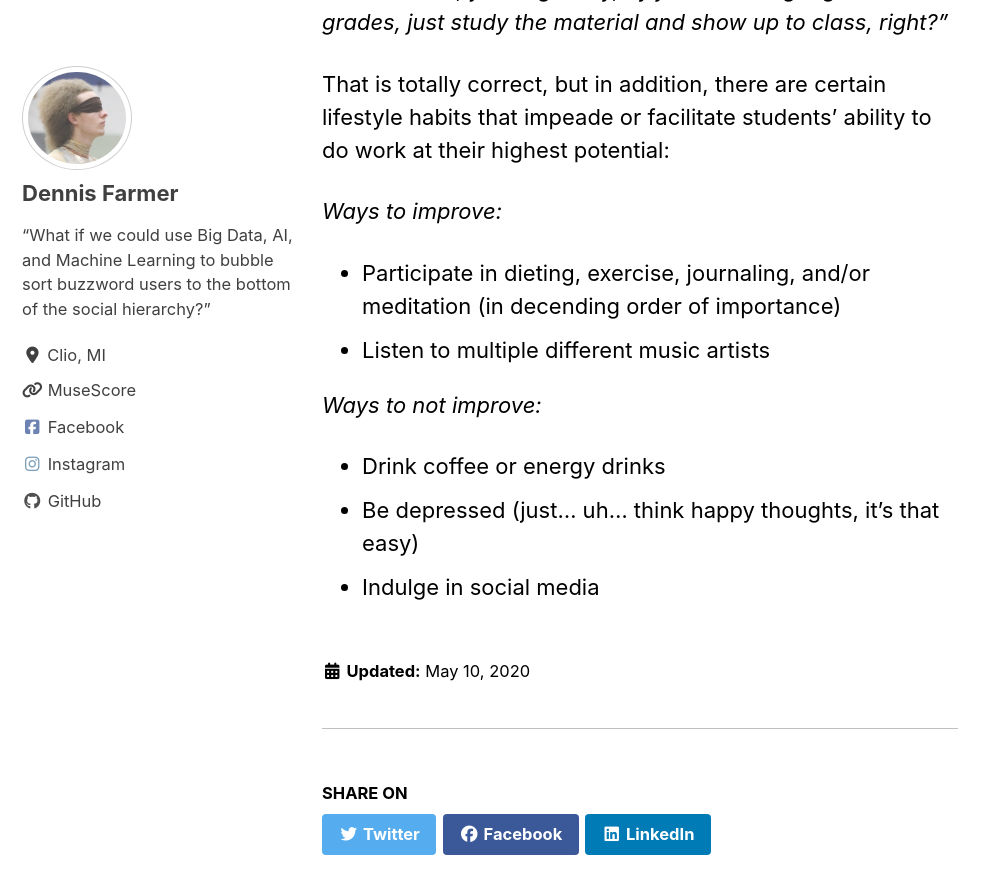
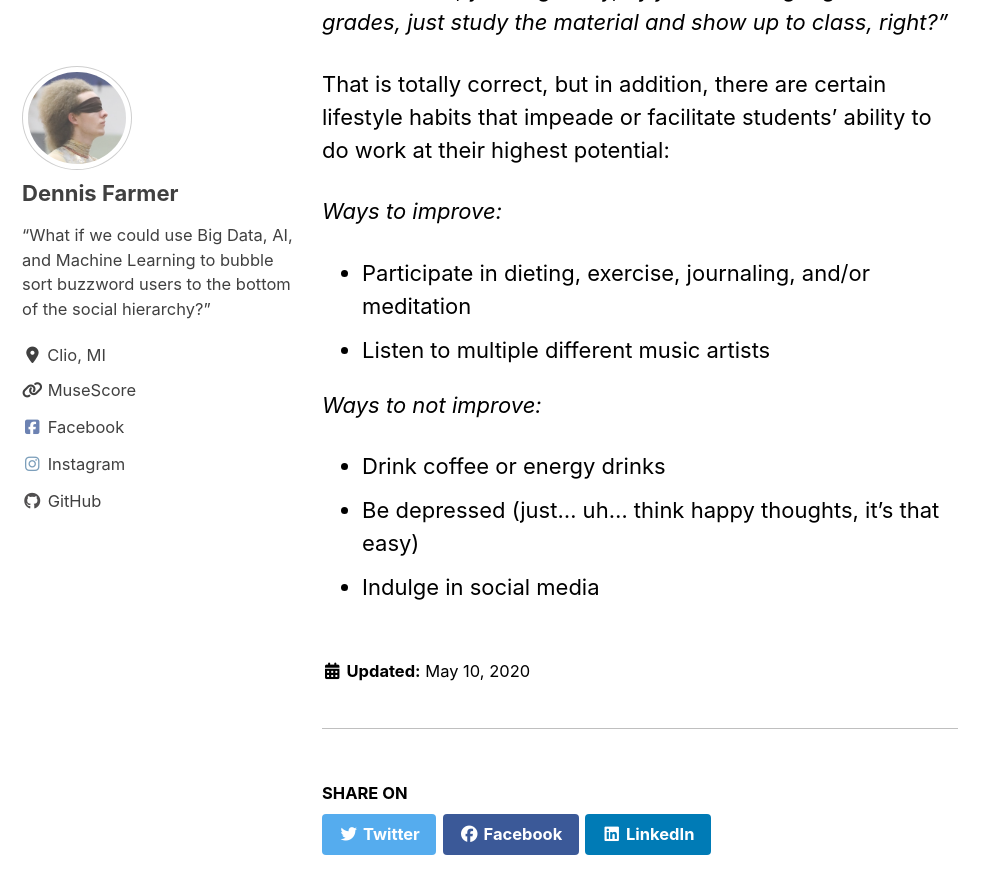
Before and after one commit to dennisfarmer/dennisfarmer.github.io, a Jekyll site: the page built from _posts/2020-05-10-factors_of_academic_success.md, in a window 1280 px wide and 900 px high, scrolled down 32107 px. Shown: the top 894 px of the window, without its empty margins (0-989 px from the left). Built offline with Jekyll 4.4.1, drawn with Linux system fonts in a browser that asks for light colours; cached includes are drawn as plain includes; nearby versions of some CDN libraries; formulas are drawn with MathJax 3.

Commit message:
Update 2020-05-10-factors_of_academic_success.md

```diff
--- a/_posts/2020-05-10-factors_of_academic_success.md
+++ b/_posts/2020-05-10-factors_of_academic_success.md
@@ -682,7 +682,7 @@ That is totally correct, but in addition, there are certain lifestyle habits tha
 
 
 <em>Ways to improve:</em>
-- Participate in dieting, exercise, journaling, and/or meditation (in decending order of importance)
+- Participate in dieting, exercise, journaling, and/or meditation
 - Listen to multiple different music artists
 
 
```
